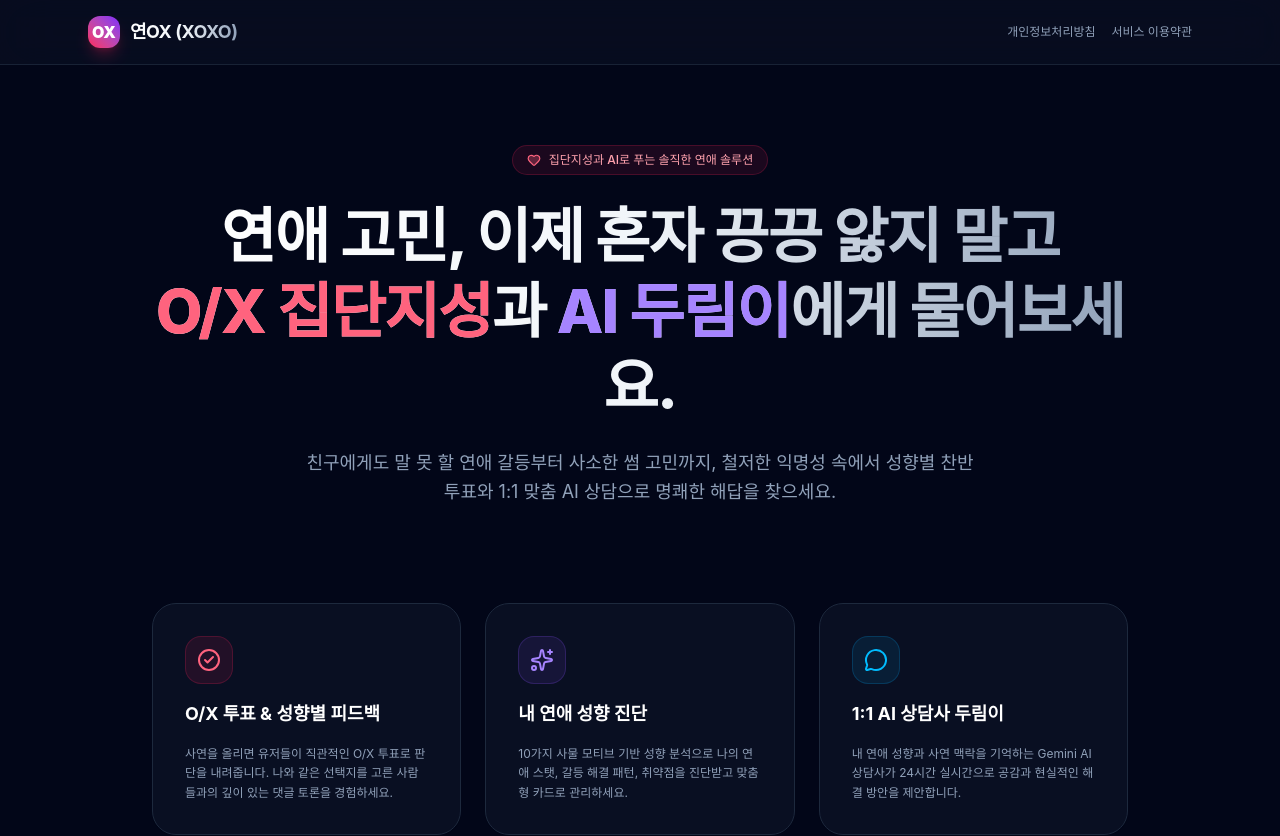
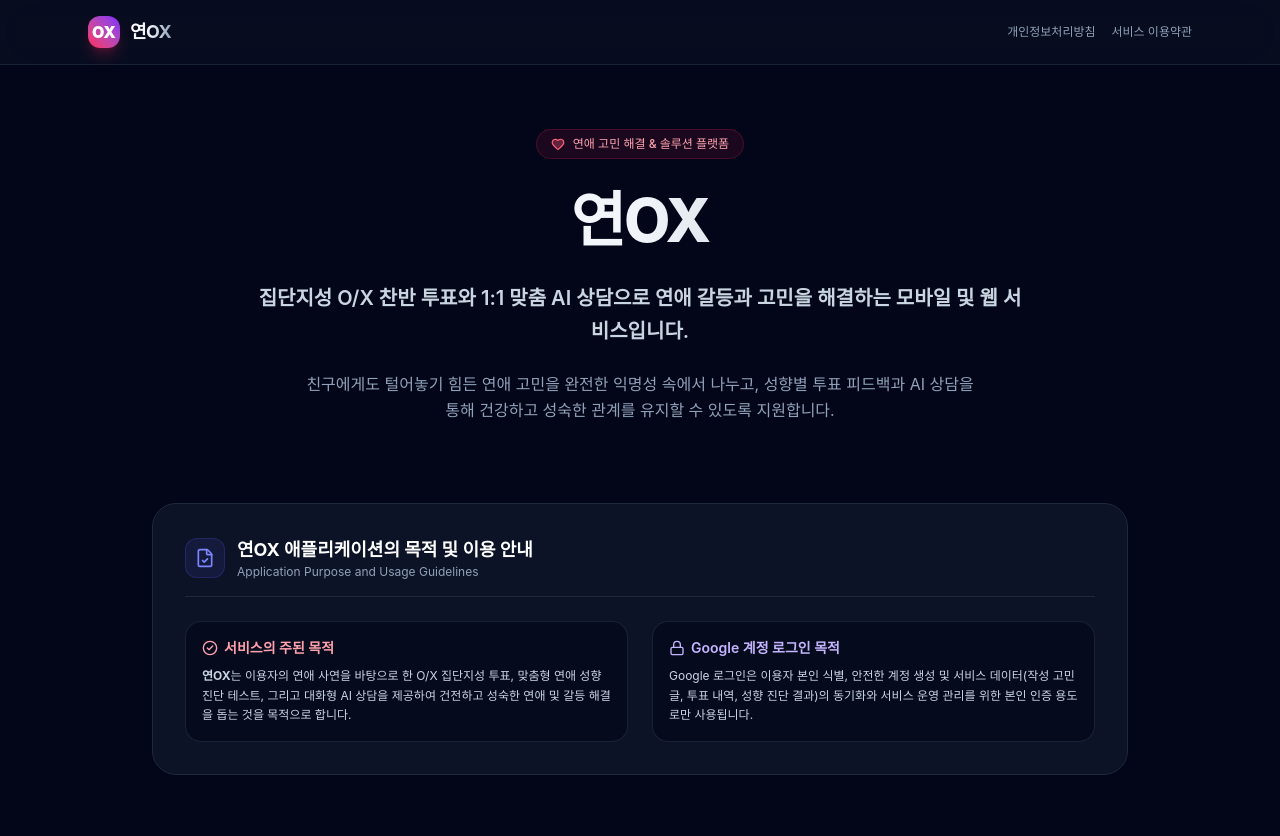
Before and after one commit to back-again/love-admin, a Next.js app: page /about in a window 1280 px wide. Shown: the top 836 px of the page. Built offline with nearby package versions, Linux system fonts and the light colour scheme.

Commit message:
:fix: 구글 검증 테스트

```diff
--- a/src/app/(beforeLogin)/about/page.tsx
+++ b/src/app/(beforeLogin)/about/page.tsx
@@ -5,6 +5,8 @@ import {
   MessageCircle,
   ShieldCheck,
   CheckCircle2,
+  Lock,
+  FileCheck,
 } from "lucide-react";
 
 export default function AboutPage() {
@@ -18,7 +20,7 @@ export default function AboutPage() {
               OX
             </div>
             <span className="font-bold text-lg tracking-tight bg-gradient-to-r from-white via-slate-100 to-slate-400 bg-clip-text text-transparent">
-              연OX (XOXO)
+              연OX
             </span>
           </Link>
 
@@ -39,30 +41,69 @@ export default function AboutPage() {
         </div>
       </header>
 
-      {/* Hero Section */}
-      <main className="max-w-5xl mx-auto px-6 py-20 flex-1 space-y-24">
+      {/* Hero & Purpose Section */}
+      <main className="max-w-5xl mx-auto px-6 py-16 flex-1 space-y-20">
+        {/* Title */}
         <div className="text-center space-y-6">
           <div className="inline-flex items-center gap-2 px-3.5 py-1.5 rounded-full bg-rose-500/10 border border-rose-500/20 text-rose-300 text-xs font-medium">
             <Heart size={14} className="text-rose-400 fill-rose-400/30" />
-            <span>집단지성과 AI로 푸는 솔직한 연애 솔루션</span>
+            <span>연애 고민 해결 & 솔루션 플랫폼</span>
           </div>
 
           <h1 className="text-4xl md:text-6xl font-extrabold tracking-tight leading-tight bg-gradient-to-r from-white via-slate-100 to-slate-400 bg-clip-text text-transparent">
-            연애 고민, 이제 혼자 끙끙 앓지 말고 <br />
-            <span className="text-rose-400">O/X 집단지성</span>과{" "}
-            <span className="text-violet-400">AI 두림이</span>에게 물어보세요.
+            연OX
           </h1>
 
-          <p className="text-slate-400 text-base md:text-lg max-w-2xl mx-auto leading-relaxed">
-            친구에게도 말 못 할 연애 갈등부터 사소한 썸 고민까지, 철저한 익명성
-            속에서 성향별 찬반 투표와 1:1 맞춤 AI 상담으로 명쾌한 해답을
-            찾으세요.
+          <p className="text-slate-300 text-lg md:text-xl font-semibold max-w-3xl mx-auto leading-relaxed">
+            집단지성 O/X 찬반 투표와 1:1 맞춤 AI 상담으로 연애 갈등과 고민을 해결하는 모바일 및 웹 서비스입니다.
           </p>
+
+          <p className="text-slate-400 text-sm md:text-base max-w-2xl mx-auto leading-relaxed">
+            친구에게도 털어놓기 힘든 연애 고민을 완전한 익명성 속에서 나누고,
+            성향별 투표 피드백과 AI 상담을 통해 건강하고 성숙한 관계를 유지할 수 있도록 지원합니다.
+          </p>
+        </div>
+
+        {/* Official Application Purpose & Google OAuth Section (구글 심사용 명시적 목적 안내) */}
+        <div className="p-8 rounded-3xl bg-slate-900/80 border border-slate-800 backdrop-blur-xl space-y-6">
+          <div className="flex items-center gap-3 border-b border-slate-800 pb-4">
+            <div className="w-10 h-10 rounded-xl bg-indigo-500/10 border border-indigo-500/20 flex items-center justify-center text-indigo-400">
+              <FileCheck size={20} />
+            </div>
+            <div>
+              <h2 className="text-lg font-bold text-white">연OX 애플리케이션의 목적 및 이용 안내</h2>
+              <p className="text-xs text-slate-400">Application Purpose and Usage Guidelines</p>
+            </div>
+          </div>
+
+          <div className="grid grid-cols-1 md:grid-cols-2 gap-6 text-xs text-slate-300 leading-relaxed">
+            <div className="space-y-2 p-4 rounded-2xl bg-slate-950/60 border border-slate-800/80">
+              <h3 className="font-semibold text-rose-300 text-sm flex items-center gap-1.5">
+                <CheckCircle2 size={16} />
+                서비스의 주된 목적
+              </h3>
+              <p>
+                <strong>연OX</strong>는 이용자의 연애 사연을 바탕으로 한 O/X 집단지성 투표, 맞춤형 연애 성향 진단 테스트,
+                그리고 대화형 AI 상담을 제공하여 건전하고 성숙한 연애 및 갈등 해결을 돕는 것을 목적으로 합니다.
+              </p>
+            </div>
+
+            <div className="space-y-2 p-4 rounded-2xl bg-slate-950/60 border border-slate-800/80">
+              <h3 className="font-semibold text-violet-300 text-sm flex items-center gap-1.5">
+                <Lock size={16} />
+                Google 계정 로그인 목적
+              </h3>
+              <p>
+                Google 로그인은 이용자 본인 식별, 안전한 계정 생성 및 서비스 데이터(작성 고민글, 투표 내역, 성향 진단 결과)의
+                동기화와 서비스 운영 관리를 위한 본인 인증 용도로만 사용됩니다.
+              </p>
+            </div>
+          </div>
         </div>
 
         {/* Feature Cards Grid */}
         <div className="grid grid-cols-1 md:grid-cols-3 gap-6">
-          <div className="p-8 rounded-3xl bg-slate-900/60 border border-slate-800 backdrop-blur-sm space-y-4 hover:border-slate-700 transition-colors">
+          <div className="p-8 rounded-3xl bg-slate-900/60 border border-slate-800 backdrop-blur-sm space-y-4">
             <div className="w-12 h-12 rounded-2xl bg-rose-500/10 border border-rose-500/20 flex items-center justify-center text-rose-400">
               <CheckCircle2 size={24} />
             </div>
@@ -70,23 +111,23 @@ export default function AboutPage() {
               O/X 투표 & 성향별 피드백
             </h3>
             <p className="text-slate-400 text-xs leading-relaxed">
-              사연을 올리면 유저들이 직관적인 O/X 투표로 판단을 내려줍니다. 나와
-              같은 선택지를 고른 사람들과의 깊이 있는 댓글 토론을 경험하세요.
+              사연을 등록하면 유저들이 직관적인 O/X 투표로 판단을 내려줍니다. 나와
+              같은 선택지를 고른 사람들과의 깊이 있는 댓글 토론을 나눌 수 있습니다.
             </p>
           </div>
 
-          <div className="p-8 rounded-3xl bg-slate-900/60 border border-slate-800 backdrop-blur-sm space-y-4 hover:border-slate-700 transition-colors">
+          <div className="p-8 rounded-3xl bg-slate-900/60 border border-slate-800 backdrop-blur-sm space-y-4">
             <div className="w-12 h-12 rounded-2xl bg-violet-500/10 border border-violet-500/20 flex items-center justify-center text-violet-400">
               <Sparkles size={24} />
             </div>
             <h3 className="text-lg font-bold text-white">내 연애 성향 진단</h3>
             <p className="text-slate-400 text-xs leading-relaxed">
               10가지 사물 모티브 기반 성향 분석으로 나의 연애 스탯, 갈등 해결
-              패턴, 취약점을 진단받고 맞춤형 카드로 관리하세요.
+              패턴, 취약점을 진단받고 맞춤형 카드로 관리할 수 있습니다.
             </p>
           </div>
 
-          <div className="p-8 rounded-3xl bg-slate-900/60 border border-slate-800 backdrop-blur-sm space-y-4 hover:border-slate-700 transition-colors">
+          <div className="p-8 rounded-3xl bg-slate-900/60 border border-slate-800 backdrop-blur-sm space-y-4">
             <div className="w-12 h-12 rounded-2xl bg-sky-500/10 border border-sky-500/20 flex items-center justify-center text-sky-400">
               <MessageCircle size={24} />
             </div>
@@ -109,8 +150,7 @@ export default function AboutPage() {
             </div>
             <p className="text-xs text-slate-400 max-w-xl">
               어떠한 개인 신상도 외부에 노출되지 않으며, 악성 비방 및 도배
-              행위는 Gemini AI 자동 검수 엔진과 신고 시스템에 의해 철저히
-              보호됩니다.
+              행위는 Gemini AI 자동 검수 엔진과 신고 시스템에 의해 철저히 보호됩니다.
             </p>
           </div>
 
@@ -133,7 +173,7 @@ export default function AboutPage() {
 
       {/* Footer */}
       <footer className="border-t border-slate-800/80 bg-slate-900/20 py-8 text-xs text-slate-500 text-center space-y-2">
-        <p>© 2026 연OX (XOXO) 운영팀. All rights reserved.</p>
+        <p>© 2026 연OX 운영팀. All rights reserved.</p>
         <p>문의: rsj01223@gmail.com</p>
       </footer>
     </div>
--- a/src/app/(beforeLogin)/privacy/page.tsx
+++ b/src/app/(beforeLogin)/privacy/page.tsx
@@ -23,7 +23,7 @@ export default function PrivacyPage() {
             <span>Privacy Policy</span>
           </div>
           <h1 className="text-2xl md:text-3xl font-extrabold text-white">
-            연OX (XOXO) 개인정보처리방침
+            연OX 개인정보처리방침
           </h1>
           <p className="text-xs text-slate-400">
             공고일자: 2026년 08월 19일 | 시행일자: 2026년 08월 19일
--- a/src/app/(beforeLogin)/terms/page.tsx
+++ b/src/app/(beforeLogin)/terms/page.tsx
@@ -23,7 +23,7 @@ export default function TermsPage() {
             <span>Terms of Service</span>
           </div>
           <h1 className="text-2xl md:text-3xl font-extrabold text-white">
-            연OX (XOXO) 서비스 이용약관
+            연OX 서비스 이용약관
           </h1>
           <p className="text-xs text-slate-400">
             공고일자: 2026년 08월 19일 | 시행일자: 2026년 08월 19일
--- a/src/app/layout.tsx
+++ b/src/app/layout.tsx
@@ -3,8 +3,8 @@ import Providers from '@/components/Providers';
 import '@/index.css';
 
 export const metadata: Metadata = {
-  title: '연OX (XOXO) - 서비스 및 관리자',
-  description: '연OX (XOXO) 서비스 및 관리 콘솔',
+  title: '연OX',
+  description: '연OX - 집단지성과 AI로 푸는 연애 고민 솔루션',
   verification: {
     google: 'D2yfu5dFgRdP43LeXVp8AB5J0xfbWm4xSOzFt836atE',
   },
```
